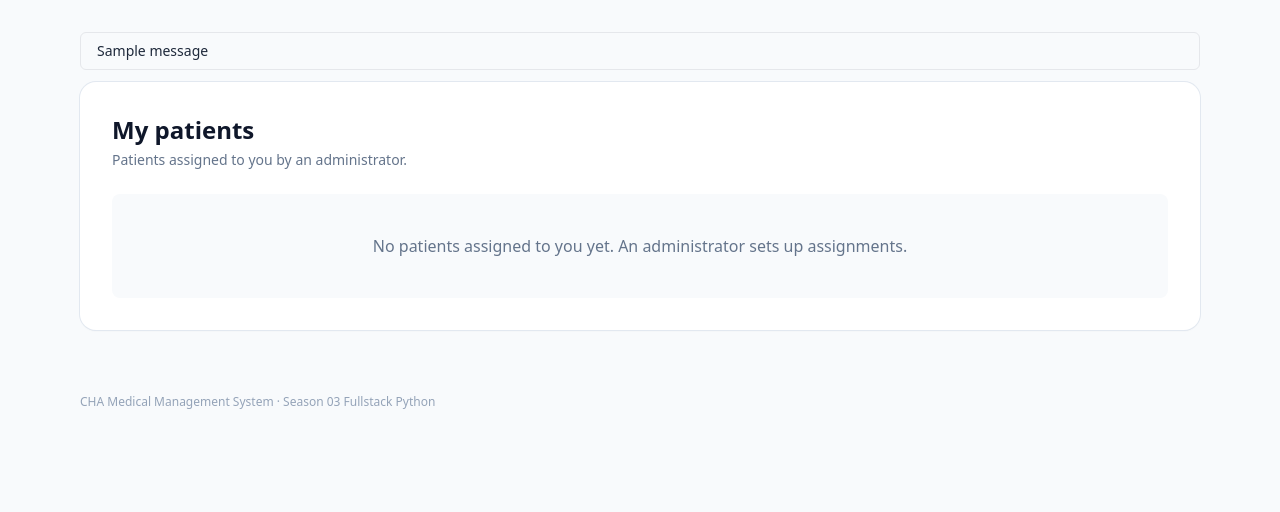
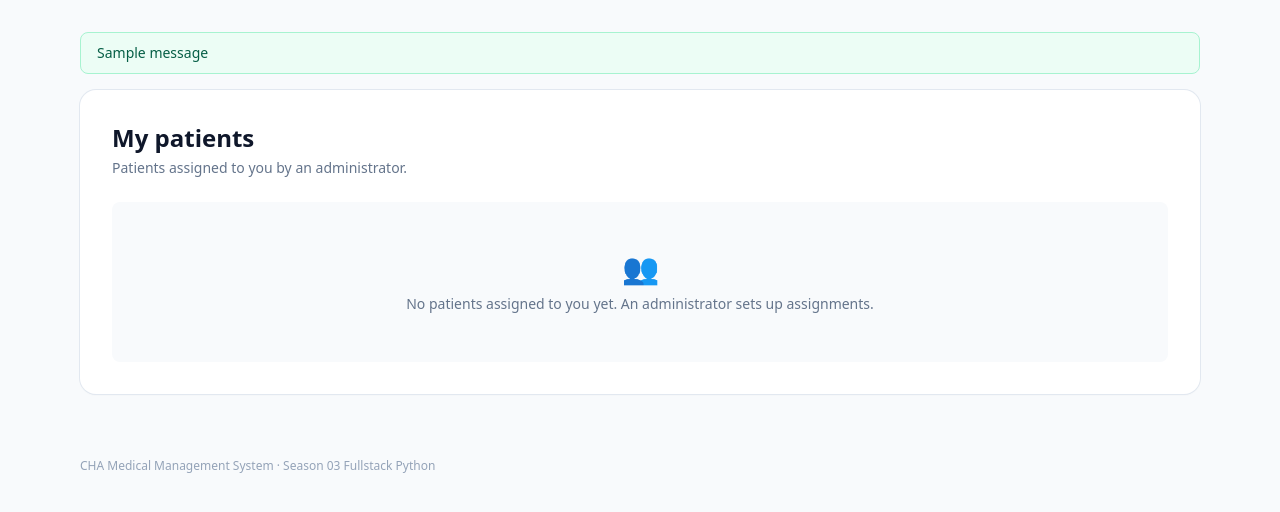
Before and after one commit to subhangadirli/qwasar_coruscant_health_administration, a Django app: page /records/patients/ in a window 1280 px wide. Shown: the part 64-576 px from the top of the page. Run offline with Django 5.2, Linux system fonts and the light colour scheme; a user stored in the database is signed in; tables that the repository leaves empty hold one stand-in row (values such as "Sample post"); one stand-in notice (Sample message) is shown; some libraries are stand-ins or nearby versions.

Commit message:
Add color-coded messages, shared empty states, and submit loading (M7)

```diff
--- a/templates/base.html
+++ b/templates/base.html
@@ -83,9 +83,18 @@
 
   <main class="mx-auto max-w-6xl px-4 py-8">
     {% if messages %}
-      {% for message in messages %}
-        <div class="mb-3 rounded-md border px-4 py-2 text-sm">{{ message }}</div>
-      {% endfor %}
+      <div class="mb-4 space-y-2" aria-live="polite">
+        {% for message in messages %}
+          <div role="{% if message.tags == 'error' %}alert{% else %}status{% endif %}"
+               class="rounded-lg border px-4 py-2.5 text-sm
+               {% if message.tags == 'success' %}border-emerald-200 bg-emerald-50 text-emerald-800
+               {% elif message.tags == 'error' %}border-red-200 bg-red-50 text-red-800
+               {% elif message.tags == 'warning' %}border-amber-200 bg-amber-50 text-amber-800
+               {% else %}border-slate-200 bg-white text-slate-700{% endif %}">
+            {{ message }}
+          </div>
+        {% endfor %}
+      </div>
     {% endif %}
     {% block content %}{% endblock %}
   </main>
@@ -95,5 +104,24 @@
   </footer>
 
   {% block scripts %}{% endblock %}
+
+  <script>
+    // Progressive enhancement: on submit, show a loading state on the button
+    // and block a double-submit. Deferred so the button's value still posts.
+    document.addEventListener("submit", function (event) {
+      var form = event.target;
+      if ((form.getAttribute("method") || "get").toLowerCase() === "get") return;
+      var button = form.querySelector("button[type=submit], button:not([type])");
+      if (!button || button.dataset.loading) return;
+      button.dataset.loading = "1";
+      var label = button.dataset.loadingLabel || "Working…";
+      setTimeout(function () {
+        button.disabled = true;
+        button.setAttribute("aria-busy", "true");
+        button.style.opacity = "0.7";
+        button.textContent = label;
+      }, 0);
+    });
+  </script>
 </body>
 </html>
--- a/templates/documents/_document_list.html
+++ b/templates/documents/_document_list.html
@@ -28,7 +28,5 @@
     </table>
   </div>
 {% else %}
-  <p class="mt-6 rounded-lg bg-slate-50 px-4 py-10 text-center text-slate-500">
-    No documents yet.
-  </p>
+  {% include "partials/_empty.html" with icon="📁" message="No documents yet." %}
 {% endif %}
--- a/templates/orders/patient_orders.html
+++ b/templates/orders/patient_orders.html
@@ -47,9 +47,7 @@
       </nav>
     {% endif %}
   {% else %}
-    <p class="mt-6 rounded-lg bg-slate-50 px-4 py-10 text-center text-slate-500">
-      Your doctor has not ordered any scans or lab work yet.
-    </p>
+    {% include "partials/_empty.html" with icon="🧪" message="Your doctor has not ordered any scans or lab work yet." %}
   {% endif %}
 </div>
 {% endblock %}
--- /dev/null
+++ b/templates/partials/_empty.html
@@ -0,0 +1,9 @@
+{% comment %}
+Consistent empty-state block. Render with:
+  {% include "partials/_empty.html" with message="Nothing here yet." icon="📄" %}
+`icon` is optional and decorative.
+{% endcomment %}
+<div class="mt-6 rounded-lg bg-slate-50 px-4 py-12 text-center">
+  <div class="text-3xl" aria-hidden="true">{{ icon|default:"📭" }}</div>
+  <p class="mt-2 text-sm text-slate-500">{{ message }}</p>
+</div>
--- a/templates/records/doctor_report_list.html
+++ b/templates/records/doctor_report_list.html
@@ -45,9 +45,7 @@
       </nav>
     {% endif %}
   {% else %}
-    <p class="mt-6 rounded-lg bg-slate-50 px-4 py-10 text-center text-slate-500">
-      You have not written anything yet. Open a patient record to start a report.
-    </p>
+    {% include "partials/_empty.html" with icon="📝" message="You have not written anything yet. Open a patient record to start a report." %}
   {% endif %}
 </div>
 {% endblock %}
--- a/templates/records/patient_list.html
+++ b/templates/records/patient_list.html
@@ -49,9 +49,7 @@
       </nav>
     {% endif %}
   {% else %}
-    <p class="mt-6 rounded-lg bg-slate-50 px-4 py-10 text-center text-slate-500">
-      No patients assigned to you yet. An administrator sets up assignments.
-    </p>
+    {% include "partials/_empty.html" with icon="👥" message="No patients assigned to you yet. An administrator sets up assignments." %}
   {% endif %}
 </div>
 {% endblock %}
--- a/templates/records/reading_list.html
+++ b/templates/records/reading_list.html
@@ -70,9 +70,7 @@
       </nav>
     {% endif %}
   {% else %}
-    <p class="mt-6 rounded-lg bg-slate-50 px-4 py-10 text-center text-slate-500">
-      No readings yet.
-    </p>
+    {% include "partials/_empty.html" with icon="📈" message="No readings yet." %}
   {% endif %}
 </div>
 {% endblock %}
--- a/templates/records/report_list.html
+++ b/templates/records/report_list.html
@@ -37,9 +37,7 @@
       </nav>
     {% endif %}
   {% else %}
-    <p class="mt-6 rounded-lg bg-slate-50 px-4 py-10 text-center text-slate-500">
-      Nothing from your doctor yet.
-    </p>
+    {% include "partials/_empty.html" with icon="📄" message="Nothing from your doctor yet." %}
   {% endif %}
 </div>
 {% endblock %}
```
Also changed, not shown: roadmap.md (+1 -1 lines), templates/orders/department_queue.html (+5 -7 lines), templates/orders/order_list.html (+5 -7 lines).
